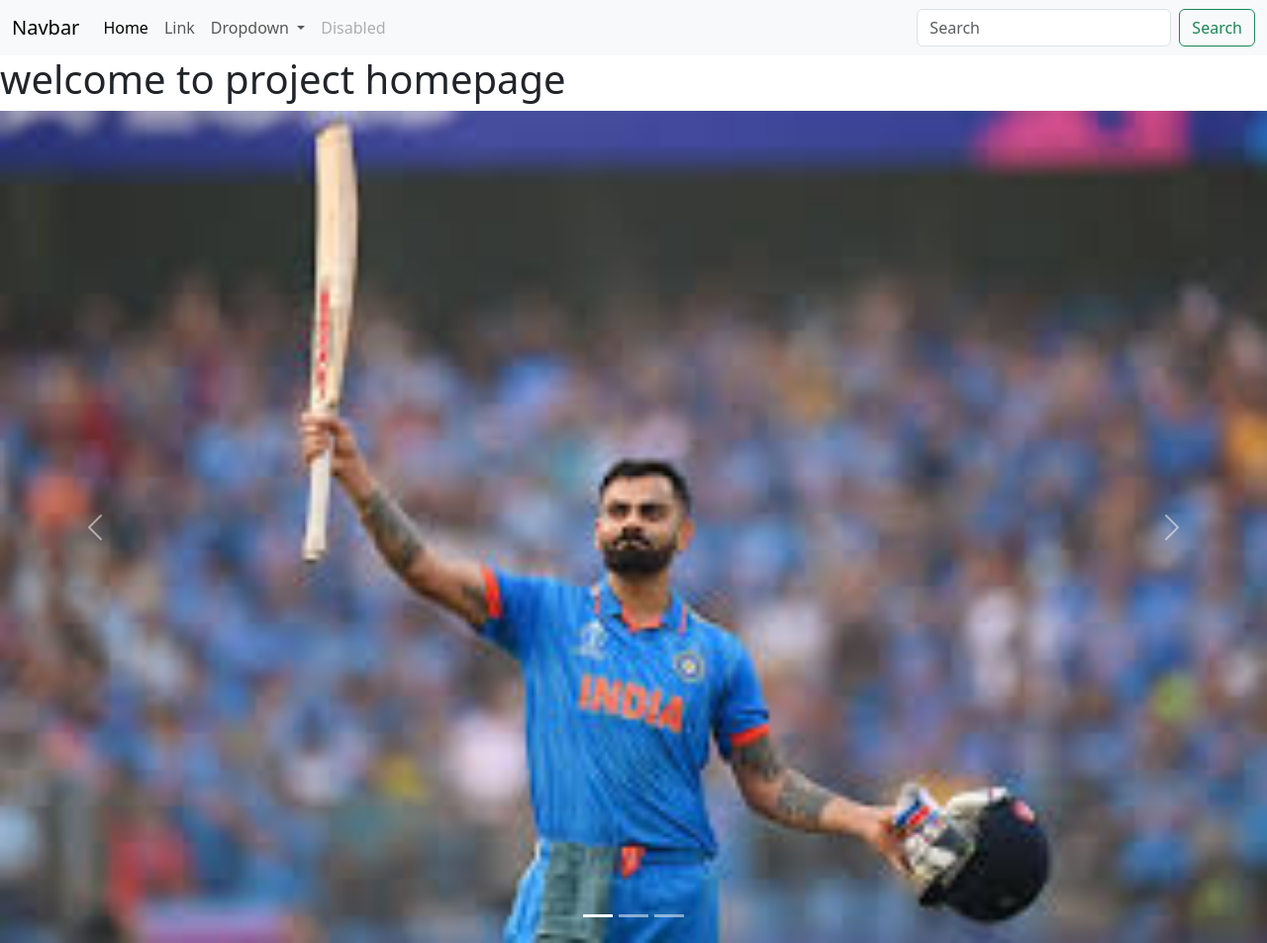
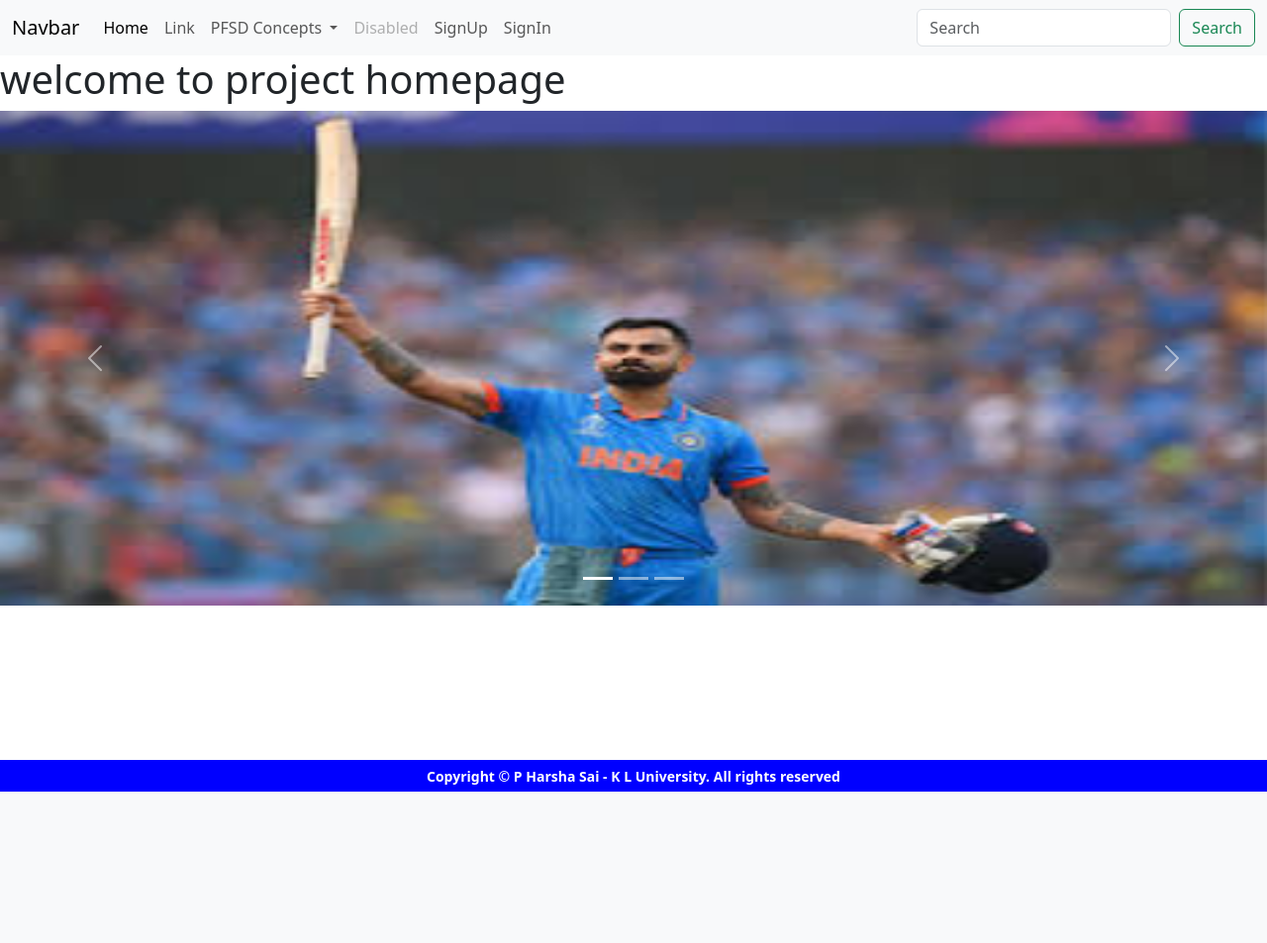
Before and after one commit to HarshaSai1234/KLnaukri, a Django app: page / in a window 1280 px wide. Shown: the whole page at 99% size. After the commit the page ends 800 px from the top, so only its background shows below. Run offline with Django 5.2, Linux system fonts and the light colour scheme.

Commit message:
Updated 28-1-2025

```diff
--- a/adminapp/urls.py
+++ b/adminapp/urls.py
@@ -2,4 +2,5 @@ from django.urls import path
 from . import views
 urlpatterns=[
     path('',views.adminapphomepage,name='adminapphomepage'),
+    path('printer/',views.printer,name='printer'),
 ]
--- a/adminapp/views.py
+++ b/adminapp/views.py
@@ -3,3 +3,8 @@ from django.shortcuts import render
 # Create your views here.
 def adminapphomepage(request):
     return render(request,'adminapp/projecthomepage.html')
+def printer(request):
+    if request.method == "POST":
+        user_input = request.POST['klu']
+    a1={'klu' : user_input}
+    return render(request,'adminapp/printer.html',a1)
--- a/templates/adminapp/projecthomepage.html
+++ b/templates/adminapp/projecthomepage.html
@@ -17,13 +17,13 @@
   </div>
   <div class="carousel-inner">
     <div class="carousel-item active">
-      <img src="{% static 'images/1.png' %}" class="d-block w-100" alt="...">
+      <img src="{% static 'images/1.png' %}" width="100%" height="500px" alt="...">
     </div>
     <div class="carousel-item">
-      <img src="{% static 'images/2.png' %}" class="d-block w-100" alt="...">
+      <img src="{% static 'images/2.png' %}" width="100%" height="500px" alt="...">
     </div>
     <div class="carousel-item">
-      <img src="{% static 'images/3.png' %}" class="d-block w-100" alt="...">
+      <img src="{% static 'images/3.png' %}" width="100%" height="500px" alt="...">
     </div>
   </div>
   <button class="carousel-control-prev" type="button" data-bs-target="#carouselExampleIndicators" data-bs-slide="prev">
--- a/templates/navbar/adminnavbar.html
+++ b/templates/navbar/adminnavbar.html
@@ -15,17 +15,17 @@
     <div class="collapse navbar-collapse" id="navbarSupportedContent">
       <ul class="navbar-nav me-auto mb-2 mb-lg-0">
         <li class="nav-item">
-          <a class="nav-link active" aria-current="page" href="#">Home</a>
+          <a class="nav-link active" aria-current="page" href="{% url 'adminapphomepage' %}">Home</a>
         </li>
         <li class="nav-item">
           <a class="nav-link" href="#">Link</a>
         </li>
         <li class="nav-item dropdown">
           <a class="nav-link dropdown-toggle" href="#" role="button" data-bs-toggle="dropdown" aria-expanded="false">
-            Dropdown
+            PFSD Concepts
           </a>
           <ul class="dropdown-menu">
-            <li><a class="dropdown-item" href="#">Action</a></li>
+            <li><a class="dropdown-item" href="{% url 'printer' %}">Printer</a></li>
             <li><a class="dropdown-item" href="#">Another action</a></li>
             <li><hr class="dropdown-divider"></li>
             <li><a class="dropdown-item" href="#">Something else here</a></li>
@@ -33,6 +33,12 @@
         </li>
         <li class="nav-item">
           <a class="nav-link disabled" aria-disabled="true">Disabled</a>
+        </li>
+        <li class="nav-item">
+          <a class="nav-link" href="#">SignUp</a>
+        </li>
+        <li class="nav-item">
+          <a class="nav-link" href="#">SignIn</a>
         </li>
       </ul>
       <form class="d-flex" role="search">
@@ -45,5 +51,23 @@
 {% block body %}
 
 {% endblock %}
+<footer id="sticky-footer" class="flex-shrink-0 py-sm-1">
+    <div class="container text-center">
+      <small>Copyright &copy; P Harsha Sai - K L University. All rights reserved</small>
+    </div>
+  </footer>
+<style>
+  #sticky-footer {
+  position: fixed;
+  bottom: 0;
+  left: 0;
+  right: 0;
+  background-color: blue; /* Set the desired background color */
+  color: white; /* Set the desired text color */
+  padding: 10px; /* Adjust the padding as needed */
+  font-weight: bold;
+}
+
+</style>
 </body>
 </html>
```
Also changed, not shown: templates/adminapp/printer.html (added, +33 -0 lines).
